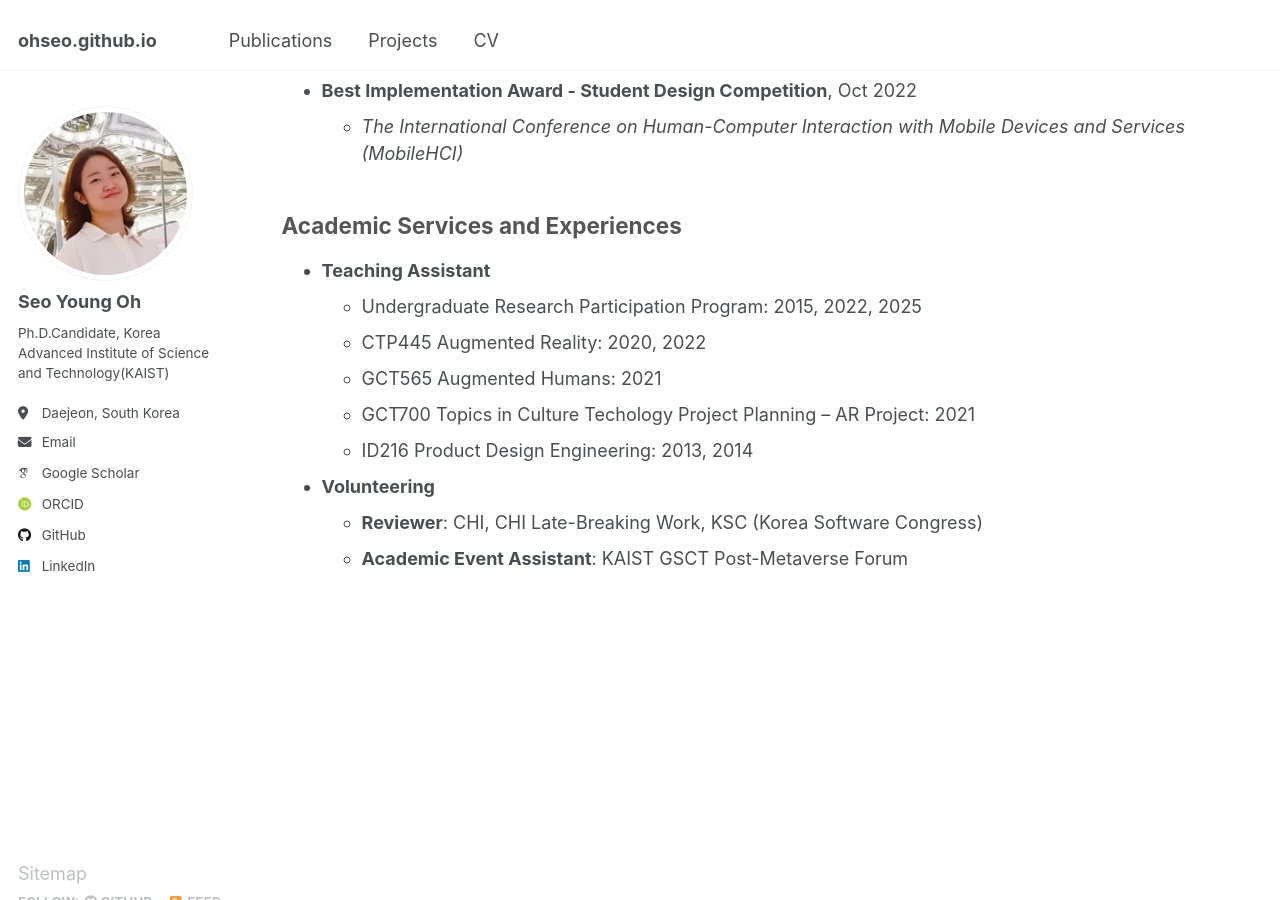
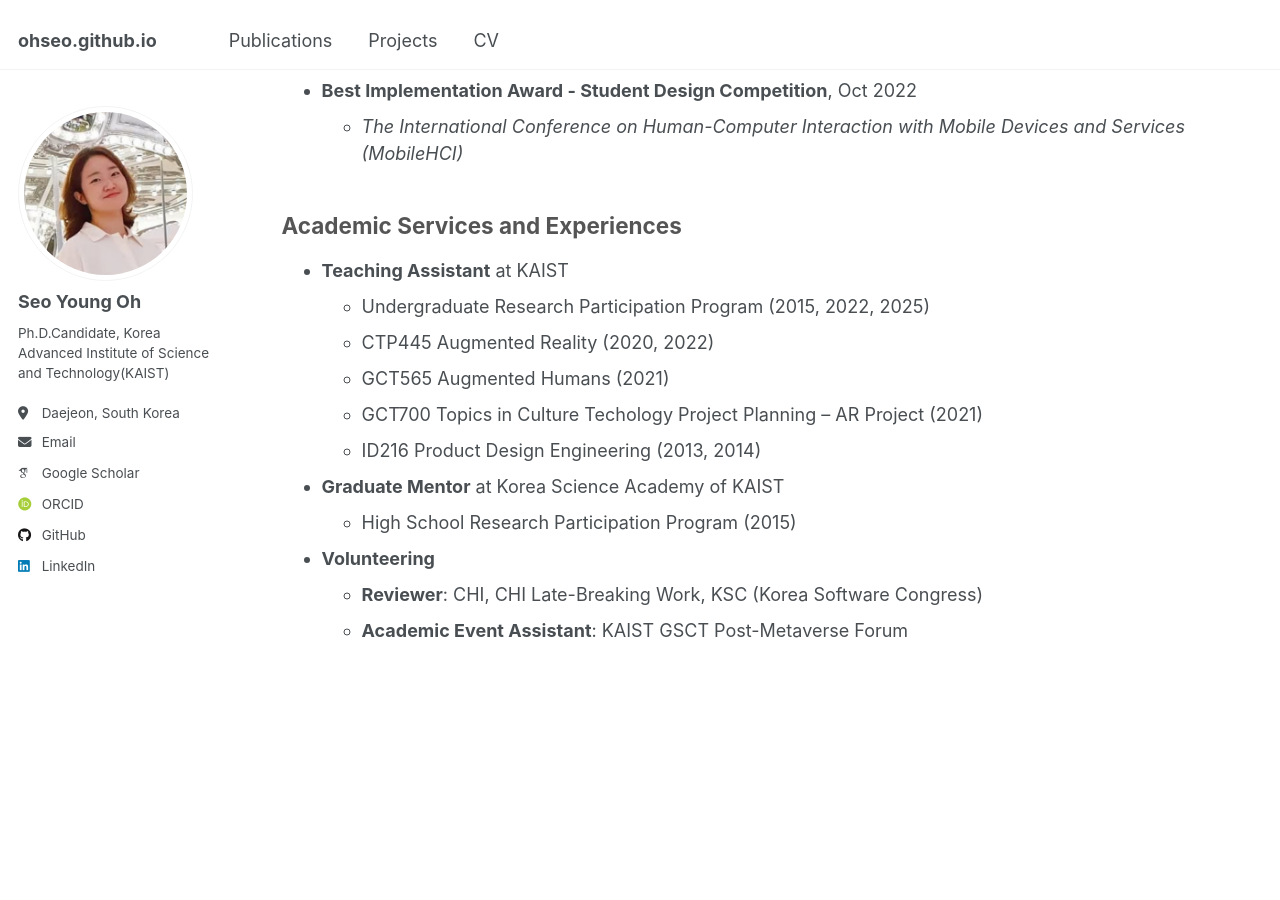
Before and after one commit to ohseo/ohseo.github.io, a Jekyll site: the page built from _pages/cv.md, in a window 1280 px wide and 900 px high, scrolled down 3228 px. Built offline with Jekyll 4.4.1, drawn with Linux system fonts in a browser that asks for light colours; some web fonts are replaced.

Commit message:
minor changes.

```diff
--- a/_pages/cv.md
+++ b/_pages/cv.md
@@ -63,12 +63,14 @@ Honors and Awards
 
 Academic Services and Experiences
 ------
-* **Teaching Assistant**
-  * Undergraduate Research Participation Program: 2015, 2022, 2025
-  * CTP445 Augmented Reality: 2020, 2022
-  * GCT565 Augmented Humans: 2021
-  * GCT700 Topics in Culture Techology Project Planning -- AR Project: 2021
-  * ID216 Product Design Engineering: 2013, 2014
+* **Teaching Assistant** at KAIST
+  * Undergraduate Research Participation Program (2015, 2022, 2025)
+  * CTP445 Augmented Reality (2020, 2022)
+  * GCT565 Augmented Humans (2021)
+  * GCT700 Topics in Culture Techology Project Planning -- AR Project (2021)
+  * ID216 Product Design Engineering (2013, 2014)
+* **Graduate Mentor** at Korea Science Academy of KAIST
+  * High School Research Participation Program (2015)
 * **Volunteering**
   * **Reviewer**: CHI, CHI Late-Breaking Work, KSC (Korea Software Congress)
   * **Academic Event Assistant**: KAIST GSCT Post-Metaverse Forum
```
